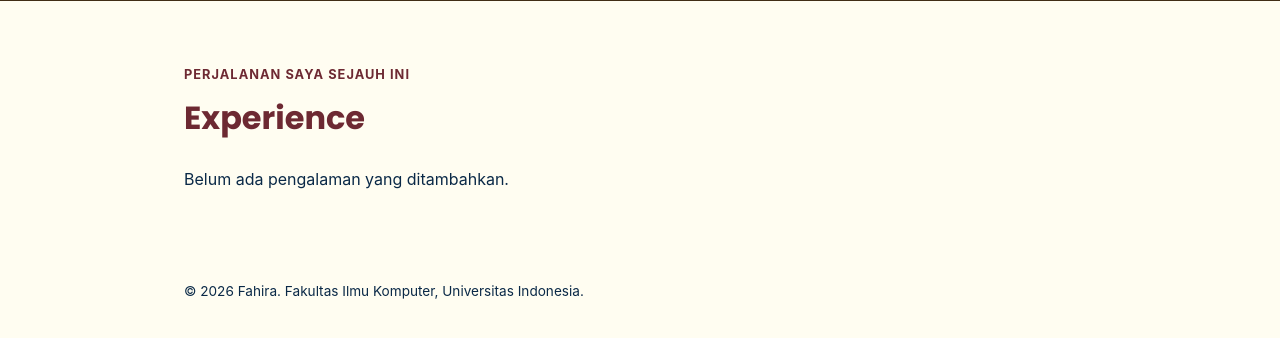
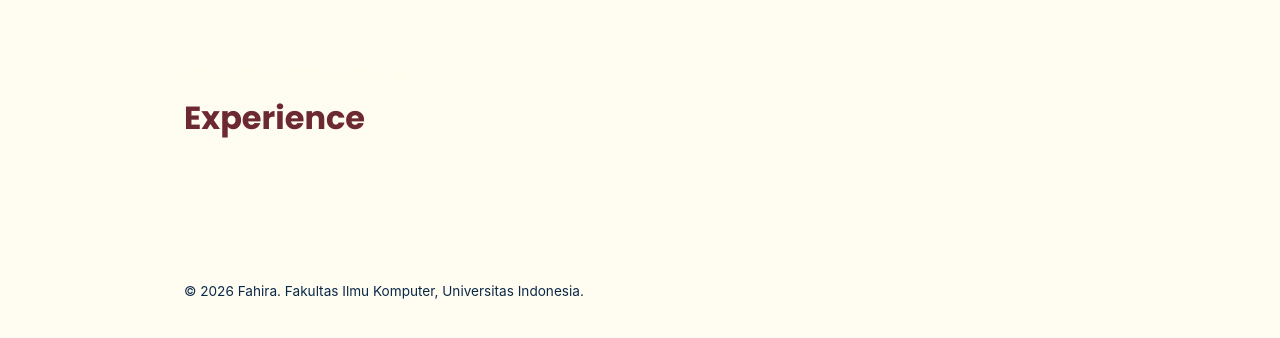
Before and after one commit to fahiraryhanabila/myportofolio, a Django app: page /experience/ in a window 1280 px wide. Shown: the part 74-412 px from the top of the page. Run offline with Django 5.2, Linux system fonts and the light colour scheme; data that the repository does not hold is empty.

Commit message:
style: update experience card background and text color

```diff
--- a/static/css/style.css
+++ b/static/css/style.css
@@ -527,11 +527,11 @@ h1, .brand, .skills-title, .skills-column-title {
 
 .experience-section {
     padding: 4rem 0;
-    border-top: 1px solid var(--line);
+    border-top: 1px solid var(--paper);
 }
 
 .section-kicker {
-    color: var(--accent-dark);
+    color: #FFFDEB;
     font-size: 0.8rem;
     font-weight: 700;
     letter-spacing: 0.08em;
@@ -551,13 +551,13 @@ h1, .brand, .skills-title, .skills-column-title {
 
 .experience-card {
     padding: 1.25rem;
-    background-color: #fff;
+    background-color: var(--accent-dark);
     border: 1px solid var(--line);
     border-radius: var(--radius);
 }
 
 .experience-category {
-    color: var(--accent-dark);
+    color: var(--paper);
     font-size: 0.75rem;
     font-weight: 700;
     text-transform: uppercase;
@@ -566,15 +566,17 @@ h1, .brand, .skills-title, .skills-column-title {
 .experience-card h2 {
     margin: 0.5rem 0;
     font-size: 1.25rem;
+    color: var(--paper)
 }
 
 .experience-description,
 .empty-state {
-    color: var(--text-muted);
+    color: var(--paper);
 }
 
 .experience-status {
     margin-top: 1rem;
     font-size: 0.85rem;
     font-weight: 600;
+    color: antiquewhite;
 }
```
